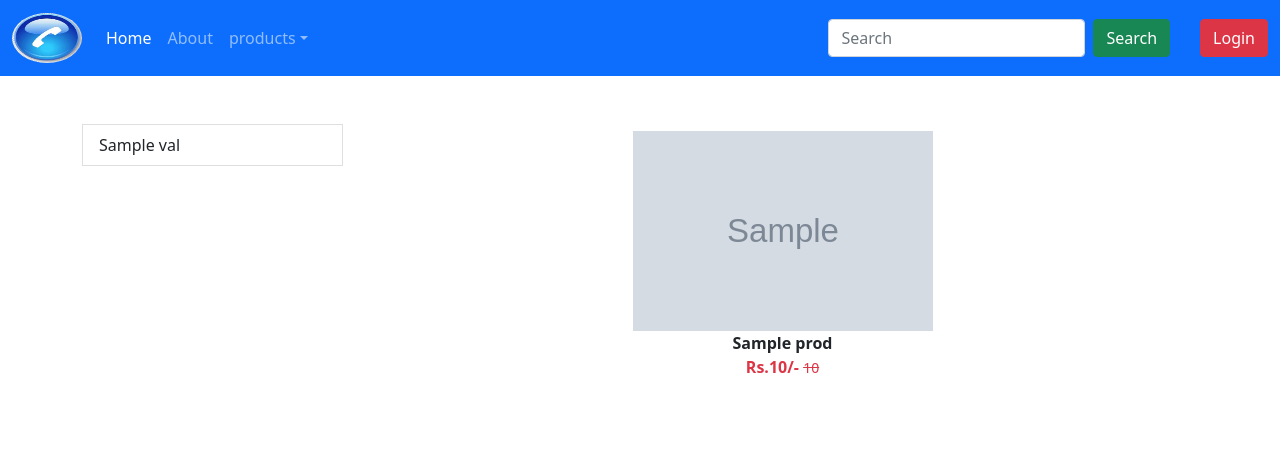
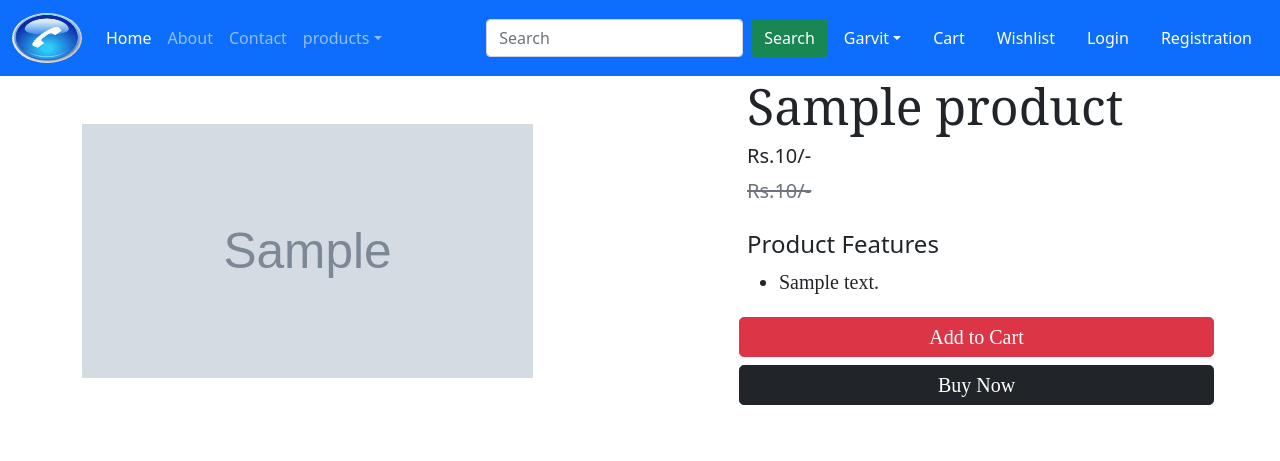
Before and after one commit to Samuel-Amity/Django, a Django app: template Projects/par/par/kar/templates/kar/productdetail.html in a window 1280 px wide. Shown: the top 461 px of the page. Run offline with Django 5.2, Linux system fonts and the light colour scheme; the template is opened without the code that fills it: most values are stand-ins (such as "Sample title", 1, 10 or a date in 2020); grey boxes marked "Sample" are stand-in pictures.

Commit message:
not final

```diff
--- a/Projects/par/par/kar/templates/kar/base.html
+++ b/Projects/par/par/kar/templates/kar/base.html
@@ -26,7 +26,10 @@
               <a class="nav-link active" aria-current="page" href="#">Home</a>
             </li>
             <li class="nav-item">
-              <a class="nav-link" href="#">About</a>
+              <a class="nav-link" href="{% url 'about' %}">About</a>
+            </li>
+            <li class="nav-item">
+              <a class="nav-link" href="{% url 'contact' %}">Contact</a>
             </li>
             <li class="nav-item dropdown">
               <a class="nav-link dropdown-toggle" href="#" role="button" data-bs-toggle="dropdown" aria-expanded="false">products</a>
@@ -51,9 +54,37 @@
             <button class="btn btn-success" type="submit">Search</button>
           </form>
         </div>
-        <div>
-          <button type="submit" class="btn btn-danger" style="margin-left: 30px;">Login</button>
-        </div>
+        <ul class="navbar-nav me-auto mb-2 mb-lg-0">
+          <li class="nav-item dropdown mx-2">
+            <a class="nav-link dropdown-toggle text-white" href="#" id="profiledropdown" role="button" data-bs-toggle="dropdown" aria-expanded="false">Garvit</a>
+            <ul class="dropdown-menu" aria-labelledby="profiledropdown">
+              <li>
+                <a class="dropdown-item" href="#">Profile</a>
+              </li>
+              <li>
+                <a class="dropdown-item" href="#">orders</a>
+              </li>
+              <li>
+                <a class="dropdown-item" href="#">Change Password</a>
+              </li>
+              <li>
+                <a class="dropdown-item" href="#">Logout</a>
+              </li>
+            </ul>
+          </li>
+          <li class="nav-item mx-2">
+            <a href="#" class="nav-link text-white">Cart</a>
+          </li>
+          <li class="nav-item mx-2">
+            <a href="#" class="nav-link text-white">Wishlist</a>
+          </li>
+          <li class="nav-item mx-2">
+            <a href="" class="nav-link text-white">Login</a>
+          </li>
+          <li class="nav-item mx-2">
+            <a href="{% url 'registration' %}" class="nav-link text-white">Registration</a>
+          </li>
+        </ul>
       </div>
     </nav>
     {% block banner %}
--- a/Projects/par/par/kar/templates/kar/category.html
+++ b/Projects/par/par/kar/templates/kar/category.html
@@ -10,7 +10,7 @@
     <div class="row">
       <div class="col-sm-3">
         {% for val in title %}
-          <a href="#" class="list-group-item list-group-item-action" aria-current="true">{{ val.title }}</a>
+          <a href="{% url 'category-title' val.title %}" class="list-group-item list-group-item-action" aria-current="true">{{ val.title }}</a>
         {% endfor %}
       </div>
       <div class="col-sm-9">
--- a/Projects/par/par/kar/templates/kar/home.html
+++ b/Projects/par/par/kar/templates/kar/home.html
@@ -38,7 +38,7 @@
     <div class="col-md-4 col-sm-4 mi-go wow fadeInUp" data-wow-duration="1s" data-wow-delay="0.6s" style="animation-duration: 1s; animation-delay: 0.6s;
     animation-name: none;">
       <div class="goodness smbg">
-        <a href="#">
+        <a href="{% url 'category' 'ap' %}">
           <div class="goodnesssecont text-center">
             <img src="{% static 'kar/images/product/p1.png' %}" class="img-responsive" alt="" />
             <p class="mlkpro">Iphone</p>
@@ -49,7 +49,7 @@
     <div class="col-md-4 col-sm-4 mi-go wow fadeInUp" data-wow-duration="1s" data-wow-delay="0.6s" style="animation-duration: 1s; animation-delay: 0.6s;
     animation-name: none;">
       <div class="goodness smbg">
-        <a href="#">
+        <a href="{% url 'category' 'xi' %}">
           <div class="goodnesssecont text-center">
             <img src="{% static 'kar/images/product/p2.png' %}" class="img-responsive" alt="" />
             <p class="mlkpro">MI</p>
@@ -60,7 +60,7 @@
     <div class="col-md-4 col-sm-4 mi-go wow fadeInUp" data-wow-duration="1s" data-wow-delay="0.6s" style="animation-duration: 1s; animation-delay: 0.6s;
     animation-name: none;">
       <div class="goodness smbg">
-        <a href="">
+        <a href="{% url 'category' 'sm' %}">
           <div class="goodnesssecont text-center">
             <img src="{% static 'kar/images/product/p4.png' %}" class="img-responsive" alt="" />
             <p class="mlkpro">Samsung</p>
--- a/Projects/par/par/kar/templates/kar/productdetail.html
+++ b/Projects/par/par/kar/templates/kar/productdetail.html
@@ -6,29 +6,24 @@
 {% endblock %}
 
 {% block main %}
-  <div class="container my-5">
-    <div class="row">
-      <div class="col-sm-3">
-        {% for val in title %}
-          <a href="{% url 'category-title' val.title %}" class="list-group-item list-group-item-action" aria-current="true">{{ val.title }}</a>
-        {% endfor %}
+  <div class="container">
+    <div class="row flex justify-content-between">
+      <div class="img2 col-lg-5 mt-5">
+        <img src="{{ product.product_image.url }}" class="image col-xs-6 col-sm-12 col-lg-12 text-sm-center w-100 h-75" />
       </div>
-      <div class="col-sm-9">
-        <div class="row">
-          {% for prod in product %}
-            <div class="col text-center mb-4">
-              <a href="{% url 'product'  prod.id  %}" class="btn">
-                <div>
-                  <img src="{{ prod.product_image.url }}" width="300px" height="200px" />
-                  <div class="fw-bold">{{ prod.title }}</div>
-                  <div class="fw-bold text-danger">
-                    Rs.{{ prod.discounted_price }}/-
-                    <small class="fw-light text-decoration-line-through">{{ prod.selling_price }}</small>
-                  </div>
-                </div>
-              </a>
-            </div>
-          {% endfor %}
+      <div class="productdetail col-lg-5">
+        <h1 style="font-family: Georgia, 'Times New Roman', Times, serif; font-size: 50px;">{{ product.title }}</h1>
+        <h5>Rs.{{ product.discounted_price }}/-</h5>
+        <small class="text-decoration-line-through text-muted fs-5"><del>Rs.{{ product.selling_price }}/-</del></small>
+        <br /><br /><h4>Product Features</h4>
+        <ul class="fs-5" style="font-family: Rajdhani;">
+          <li>{{ product.description }}</li>
+        </ul>
+        <div class="buttons row flex" style="font-family: Rajdhani;">
+          <button type="submit" class="d-grid gap-2 btn1 btn btn-danger p-1 m-1 btn-lg text-decoration-none text-white">Add to Cart</button>
+          <div class="btn btn-dark p-1 m-1 btn-lg">
+            <a href="#" class="text-decoration-none text-white">Buy Now</a>
+          </div>
         </div>
       </div>
     </div>
--- a/Projects/par/par/par/settings.py
+++ b/Projects/par/par/par/settings.py
@@ -119,6 +119,7 @@ USE_TZ = True
 STATIC_URL = 'static/'
 MEDIA_URL = '/media/'
 MEDIA_ROOT = BASE_DIR/'media'
+LOGIN_REDIRECT_URL = '/profile/'
 
 # Default primary key field type
 # https://docs.djangoproject.com/en/5.0/ref/settings/#default-auto-field
```
Also changed, not shown: Projects/par/par/kar/forms.py (+20 -2 lines), Projects/par/par/kar/models.py (+20 -2 lines), Projects/par/par/kar/templates/kar/about.html (added, +23 -0 lines), Projects/par/par/kar/templates/kar/contact.html (added, +10 -0 lines), Projects/par/par/kar/templates/kar/login.html (added, +37 -0 lines), Projects/par/par/kar/templates/kar/registration.html (added, +39 -0 lines), Projects/par/par/kar/urls.py (+9 -3 lines), Projects/par/par/kar/views.py (+8 -0 lines), Projects/par/par/db.sqlite3, Projects/par/par/kar/templates/kar/orders.html (added).
